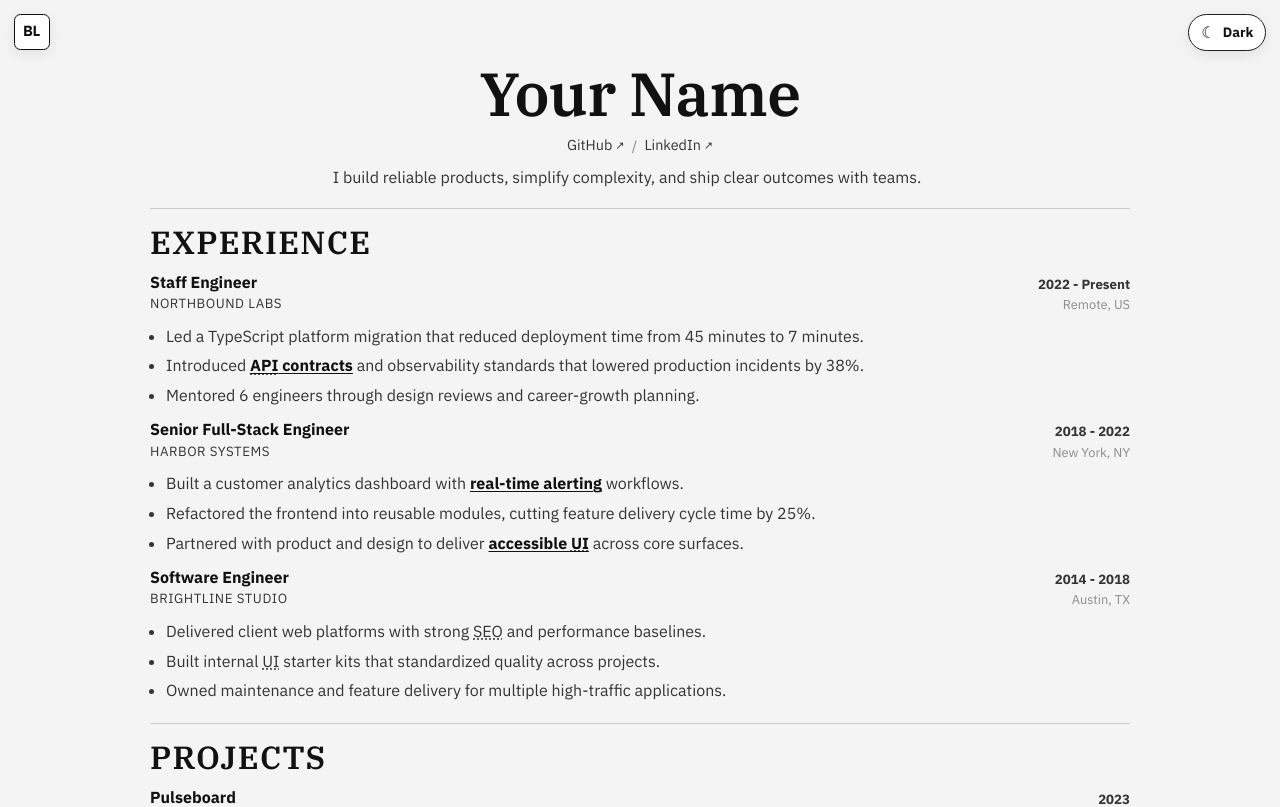
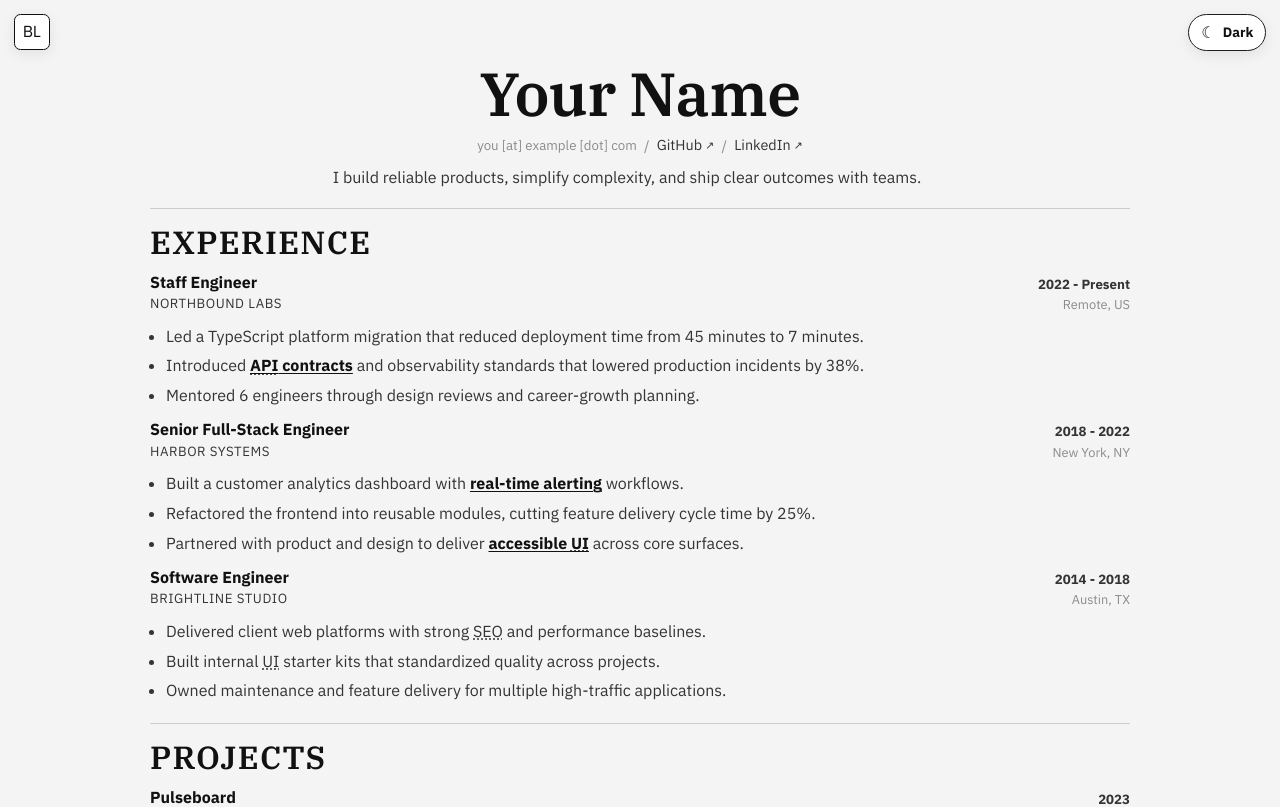
Before and after one commit to blee03/home, a Svelte app: page / in a window 1280 px wide. Shown: the top 807 px of the page. Built offline with nearby package versions, Linux system fonts and the light colour scheme.

Commit message:
feat: enhance resume export functionality and update profile structure

```diff
--- a/src/App.svelte
+++ b/src/App.svelte
@@ -10,6 +10,15 @@
   import type { EducationItem, Profile, ProjectItem, ResumeItem, SkillGroup } from './lib/resumeTypes'
 
   let theme: 'light' | 'dark' = 'light'
+
+  const profile = JSON.parse(profileDataRaw) as Profile
+  const experience = JSON.parse(experienceDataRaw) as ResumeItem[]
+  const projects = JSON.parse(projectDataRaw) as ProjectItem[]
+  const skillGroups = JSON.parse(skillsDataRaw) as SkillGroup[]
+  const education = JSON.parse(educationDataRaw) as EducationItem[]
+  const acronyms = JSON.parse(acronymDataRaw) as Record<string, string>
+  const lastUpdated = import.meta.env.VITE_LAST_COMMIT_DATE ?? 'No commits yet'
+  const profileLinks = profile as Profile & { linkedin?: string; github?: string }
 
   const faviconHrefForTheme = (nextTheme: 'light' | 'dark') => `${import.meta.env.BASE_URL}favicon-${nextTheme}.svg`
 
@@ -31,6 +40,77 @@
     applyTheme(theme === 'light' ? 'dark' : 'light')
   }
 
+  const markdownFromResume = () => {
+    const lines: string[] = []
+
+    lines.push(`# ${profile.name}`)
+    lines.push('')
+
+    const meta = [
+      profile.email && `Email: ${profile.email}`,
+      profile.website && `Website: ${profile.website}`,
+      profileLinks.linkedin && `LinkedIn: ${profileLinks.linkedin}`,
+      profileLinks.github && `GitHub: ${profileLinks.github}`,
+    ].filter(Boolean) as string[]
+
+    if (meta.length > 0) {
+      lines.push(meta.join(' | '))
+      lines.push('')
+    }
+
+    lines.push('## Summary')
+    lines.push(profile.summary)
+    lines.push('')
+
+    lines.push('## Experience')
+    for (const item of experience) {
+      lines.push(`### ${item.role} - ${item['name-of-company']}`)
+      lines.push(`${item.date} | ${item.location}`)
+      for (const detail of item.details) {
+        lines.push(`- ${detail}`)
+      }
+      lines.push('')
+    }
+
+    lines.push('## Projects')
+    for (const item of projects) {
+      lines.push(`### ${item.name}`)
+      lines.push(`${item.date} | ${item.technologies.join(', ')}`)
+      for (const detail of item.details) {
+        lines.push(`- ${detail}`)
+      }
+      lines.push('')
+    }
+
+    lines.push('## Skills')
+    for (const group of skillGroups) {
+      lines.push(`- **${group.title}:** ${group.skills.join(', ')}`)
+    }
+    lines.push('')
+
+    lines.push('## Education')
+    for (const item of education) {
+      lines.push(`- ${item.degree}, ${item.school} (${item.date})${item.location ? ` - ${item.location}` : ''}`)
+    }
+
+    return lines.join('\n')
+  }
+
+  const exportMarkdown = () => {
+    const markdown = markdownFromResume()
+    const file = new Blob([markdown], { type: 'text/markdown;charset=utf-8' })
+    const href = URL.createObjectURL(file)
+    const link = document.createElement('a')
+
+    link.href = href
+    link.download = 'resume-export.md'
+    document.body.appendChild(link)
+    link.click()
+    document.body.removeChild(link)
+
+    URL.revokeObjectURL(href)
+  }
+
   onMount(() => {
     const storedTheme = localStorage.getItem('theme')
     const preferredTheme =
@@ -42,17 +122,9 @@
 
     applyTheme(preferredTheme)
   })
-
-  const profile = JSON.parse(profileDataRaw) as Profile
-  const experience = JSON.parse(experienceDataRaw) as ResumeItem[]
-  const projects = JSON.parse(projectDataRaw) as ProjectItem[]
-  const skillGroups = JSON.parse(skillsDataRaw) as SkillGroup[]
-  const education = JSON.parse(educationDataRaw) as EducationItem[]
-  const acronyms = JSON.parse(acronymDataRaw) as Record<string, string>
-  const lastUpdated = import.meta.env.VITE_LAST_COMMIT_DATE ?? 'No commits yet'
 </script>
 
-<div class="brand-mark" aria-hidden="true">BL</div>
+<button class="brand-mark" type="button" aria-label="Export full resume as Markdown" on:click={exportMarkdown}>BL</button>
 
 <button class="theme-toggle" type="button" aria-label="Toggle theme" on:click={toggleTheme} aria-pressed={theme === 'dark'}>
   <span aria-hidden="true">{theme === 'dark' ? '☼' : '☾'}</span>
--- a/src/app.css
+++ b/src/app.css
@@ -98,6 +98,13 @@ a {
   letter-spacing: -0.02em;
   box-shadow: 0 4px 14px var(--shadow);
   user-select: none;
+  cursor: pointer;
+  font: inherit;
+}
+
+.brand-mark:hover {
+  background: var(--brand-fg);
+  color: var(--brand-bg);
 }
 
 .theme-toggle {
@@ -189,6 +196,16 @@ h1 {
 
 .header-links span {
   color: var(--line-soft);
+}
+
+.header-email {
+  display: inline-flex;
+}
+
+.header-email,
+.footer-email {
+  color: var(--line-soft);
+  font-size: 0.83rem;
 }
 
 .summary-section {
--- a/src/data/profile.json
+++ b/src/data/profile.json
@@ -1,6 +1,5 @@
 {
   "name": "Your Name",
-  "location": "City, Country",
   "email": "you@example.com",
   "website": "https://yourdomain.com",
   "linkedin": "https://linkedin.com/in/your-handle",
--- a/src/lib/PublicResume.svelte
+++ b/src/lib/PublicResume.svelte
@@ -16,6 +16,12 @@
   export let lastUpdated: string | undefined
 
   const displayLastUpdated = lastUpdated ?? import.meta.env.VITE_LAST_COMMIT_DATE ?? 'No commits yet'
+  const profileLinks = profile as Profile & { linkedin?: string; github?: string }
+  const obfuscatedEmail = profile.email?.replace('@', ' [at] ').replaceAll('.', ' [dot] ')
+  const socialLinks = [
+    profileLinks.github && { label: 'GitHub', href: profileLinks.github },
+    profileLinks.linkedin && { label: 'LinkedIn', href: profileLinks.linkedin },
+  ].filter(Boolean) as Array<{ label: string; href: string }>
 
   const acronymEntries = Object.entries(acronyms).sort((left, right) => right[0].length - left[0].length)
   const acronymPattern = new RegExp(
@@ -53,11 +59,22 @@
 <main class="cv-shell">
   <header class="hero section-block">
     <h1>{profile.name}</h1>
-    <p class="header-links">
-      <a href={profile.github} target="_blank" rel="noreferrer">GitHub</a>
-      <span>/</span>
-      <a href={profile.linkedin} target="_blank" rel="noreferrer">LinkedIn</a>
-    </p>
+    {#if socialLinks.length > 0 || obfuscatedEmail}
+      <p class="header-links">
+        {#if obfuscatedEmail}
+          <span class="header-email">{obfuscatedEmail}</span>
+          {#if socialLinks.length > 0}
+            <span>/</span>
+          {/if}
+        {/if}
+        {#each socialLinks as link, index}
+          <a href={link.href} target="_blank" rel="noreferrer">{link.label}</a>
+          {#if index < socialLinks.length - 1}
+            <span>/</span>
+          {/if}
+        {/each}
+      </p>
+    {/if}
   </header>
 
   <section class="summary-section" aria-label="Professional summary">
@@ -162,10 +179,16 @@
   </section>
 
   <footer class="section-block footer">
-    <nav class="footer-links" aria-label="Footer links">
-      <a href={profile.github} target="_blank" rel="noreferrer">GitHub</a>
-      <a href={profile.linkedin} target="_blank" rel="noreferrer">LinkedIn</a>
-    </nav>
+    {#if socialLinks.length > 0}
+      <nav class="footer-links" aria-label="Footer links">
+        {#each socialLinks as link}
+          <a href={link.href} target="_blank" rel="noreferrer">{link.label}</a>
+        {/each}
+      </nav>
+    {/if}
+    {#if obfuscatedEmail}
+      <p class="footer-email">{obfuscatedEmail}</p>
+    {/if}
     <p>Last updated: {displayLastUpdated}</p>
   </footer>
 </main>
```
Also changed, not shown: src/lib/resumeTypes.ts (+4 -5 lines).
